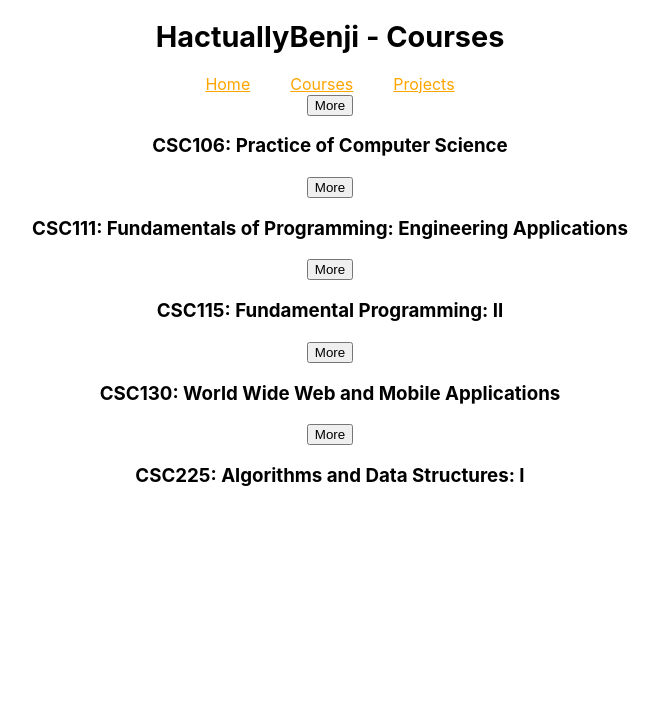
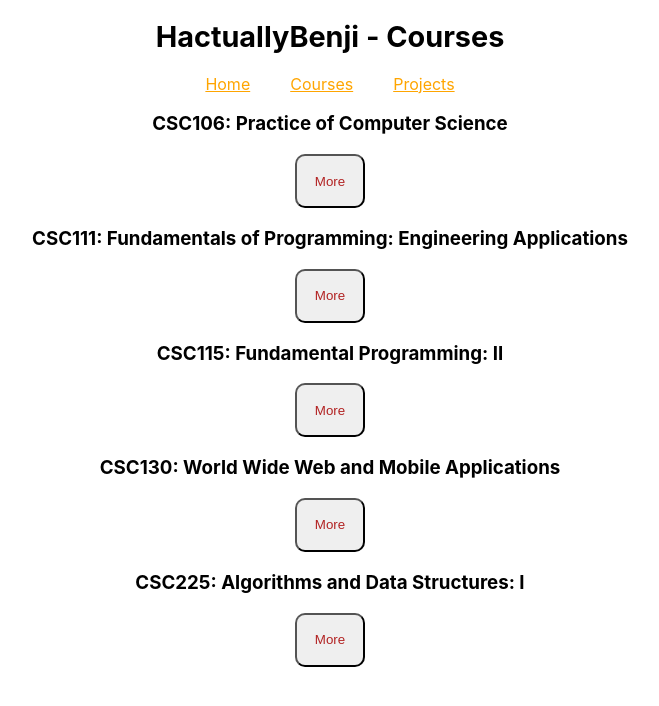
Before and after one commit to HactuallyBenji/portfolio, a React (Create React App) app: page /courses in a window 1280 px wide. Shown: the top 706 px of the page, without its empty margins (310-969 px from the left). Built offline with nearby package versions, Linux system fonts and the light colour scheme.

Commit message:
Added dynamic label for info toggle

```diff
--- a/src/Components/Course/Course.css
+++ b/src/Components/Course/Course.css
@@ -0,0 +1,6 @@
+input {
+    padding: 1.1rem;
+    border-radius: 10px;
+    color: firebrick;
+    display: inline;
+}
--- a/src/Components/Course/Course.js
+++ b/src/Components/Course/Course.js
@@ -1,20 +1,29 @@
 import React from 'react';
 import { useState, useEffect } from 'react';
+import './Course.css';
 
 const Course = (props) => {
     const course = props.course;
     const topics = course.topics.map(element => <li key={element.code}>{element}</li>);
     const description = course.description;
     const [show, setShow] = useState(false);
+    const [buttonValue, setButtonValue] = useState('More');
+    console.log(buttonValue);
 
     const handleClick = () => {
         setShow(!show);
+        if (buttonValue == 'More') {
+            setButtonValue('Less');
+        } else {
+            setButtonValue('More');
+        }
+
     }
 
     return (
         <div className="Course">
-            <input type="submit" value="More" onClick={handleClick} />
             <h3>{course.code}: {course.title}</h3>
+            <input type="submit" value={buttonValue} onClick={handleClick} />
         { show ? <div>
             <h4>{description}</h4>
             <ul>
```
